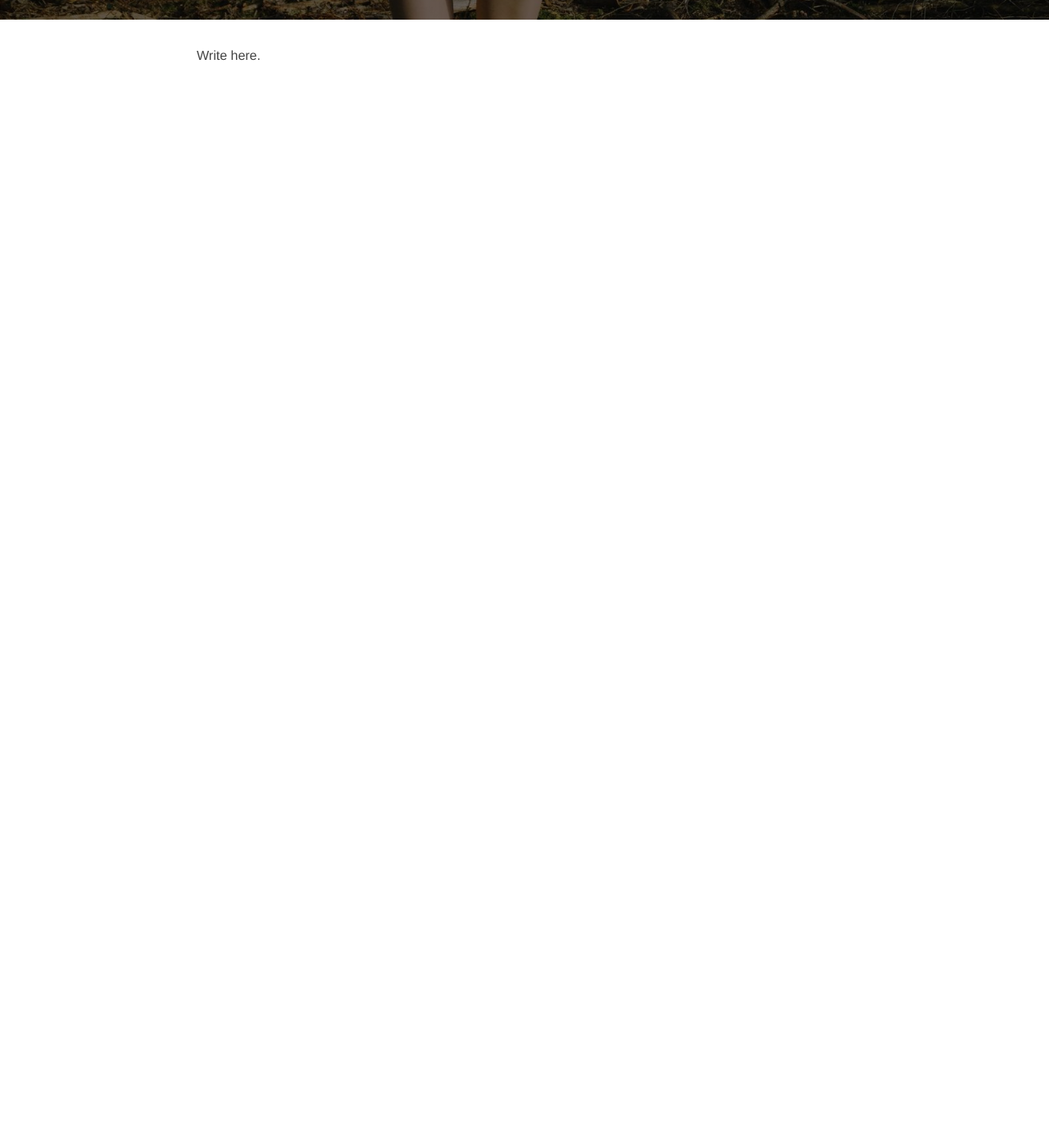
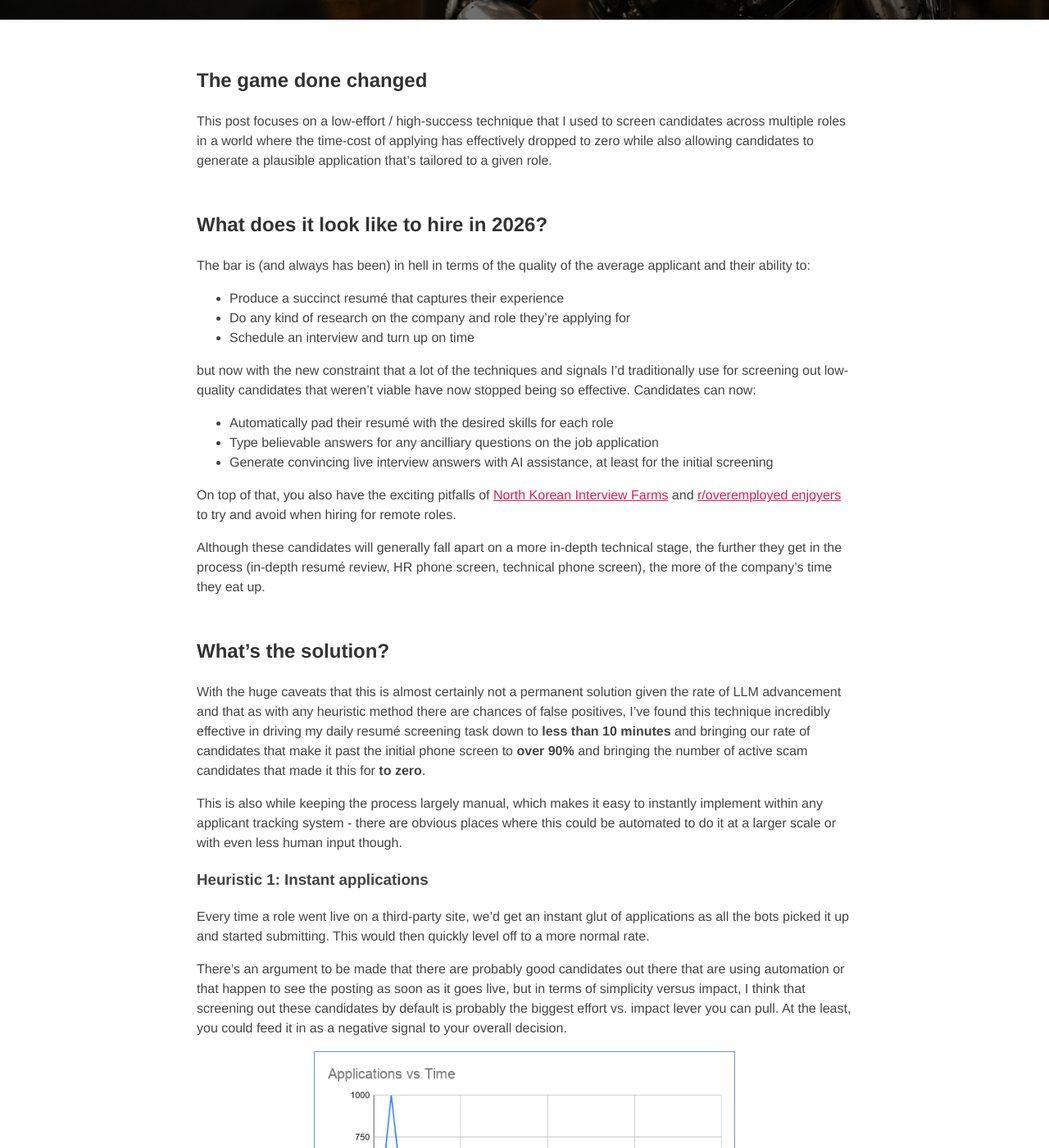
Before and after one commit to thomshutt/thomshutt.github.io, a Jekyll site: the page built from _posts/2026-03-24-interviewing-in-the-age-of-the-llm.md, in a window 1280 px wide and 1400 px high, scrolled down 222 px. Shown: the whole window at 82% size. Built offline with Jekyll 4.4.1, drawn with Linux system fonts in a browser that asks for light colours; before the commit the page ends 900 px from its top, so only the background shows below that; some of the changed text lies outside the part shown.

Commit message:
WIP new article

```diff
--- a/_posts/2026-03-24-interviewing-in-the-age-of-the-llm.md
+++ b/_posts/2026-03-24-interviewing-in-the-age-of-the-llm.md
@@ -1,10 +1,58 @@
 ---
 layout: post
-title: "Interviewing in the age of the LLM"
+title: "Interviewing in the age of the LLM - Screening"
 date: 2026-03-24
 tags: ["interviewing", "AI", "LLMs", "screening"]
 og_image: /assets/img/2026-03-24-interviewing-in-the-age-of-the-llm/header.jpg
 header_image: /assets/img/2026-03-24-interviewing-in-the-age-of-the-llm/header.jpg
 ---
 
-Write here.
+## The game done changed
+
+This post focuses on a low-effort / high-success technique that I used to screen candidates across multiple roles in a world where the time-cost of applying has effectively dropped to zero while also allowing candidates to generate a plausible application that's tailored to a given role.
+
+## What does it look like to hire in 2026?
+
+The bar is (and always has been) in hell in terms of the quality of the average applicant and their ability to:
+
+- Produce a succinct resumé that captures their experience
+- Do any kind of research on the company and role they're applying for
+- Schedule an interview and turn up on time
+
+but now with the new constraint that a lot of the techniques and signals I'd traditionally use for screening out low-quality candidates that weren't viable have now stopped being so effective. Candidates can now:
+
+- Automatically pad their resumé with the desired skills for each role
+- Type believable answers for any ancilliary questions on the job application
+- Generate convincing live interview answers with AI assistance, at least for the initial screening
+
+On top of that, you also have the exciting pitfalls of [North Korean Interview Farms](https://www.lbc.co.uk/article/north-korean-spy-ai-imposters-opinion-5HjdWmm_2/) and [r/overemployed enjoyers](https://www.theguardian.com/money/2026/jan/26/polygamous-working-why-are-people-secretly-doing-two-or-three-full-time-jobs-at-once) to try and avoid when hiring for remote roles.
+
+Although these candidates will generally fall apart on a more in-depth technical stage, the further they get in the process (in-depth resumé review, HR phone screen, technical phone screen), the more of the company's time they eat up.
+
+## What's the solution?
+
+With the huge caveats that this is almost certainly not a permanent solution given the rate of LLM advancement and that as with any heuristic method there are chances of false positives, I've found this technique incredibly effective in driving my daily resumé screening task down to **less than 10 minutes** and bringing our rate of candidates that make it past the initial phone screen to **over 90%** and bringing the number of active scam candidates that made it this for **to zero**.
+
+This is also while keeping the process largely manual, which makes it easy to instantly implement within any applicant tracking system - there are obvious places where this could be automated to do it at a larger scale or with even less human input though.
+
+### Heuristic 1: Instant applications
+
+Every time a role went live on a third-party site, we'd get an instant glut of applications as all the bots picked it up and started submitting. This would then quickly level off to a more normal rate.
+
+There's an argument to be made that there are probably good candidates out there that are using automation or that happen to see the posting as soon as it goes live, but in terms of simplicity versus impact, I think that screening out these candidates by default is probably the biggest effort vs. impact lever you can pull. At the least, you could feed it in as a negative signal to your overall decision.
+
+![](/assets/img/2026-03-24-interviewing-in-the-age-of-the-llm/applications.png){: width="512" }
+
+I never actually implemented this in practice because of a fear of false positives, but would also note that **none of the many candidates I've hired would've been screened out by it**.
+
+### Heuristic 2: Sample questions get sample answers
+
+- File upload
+- Sample questions
+
+## Things that didn't work
+
+- **Putting old/obscure/made up tech (e.g COBOL) into the job description**. I found this making its way into the answers and resumés a few times and it always gave me a chuckle, but it didn't happen consistently enough to be useful.
+-
+
+## Conclusion
```
Also changed, not shown: assets/img/2026-03-24-interviewing-in-the-age-of-the-llm/applications.png (added), assets/img/2026-03-24-interviewing-in-the-age-of-the-llm/header.jpg.
